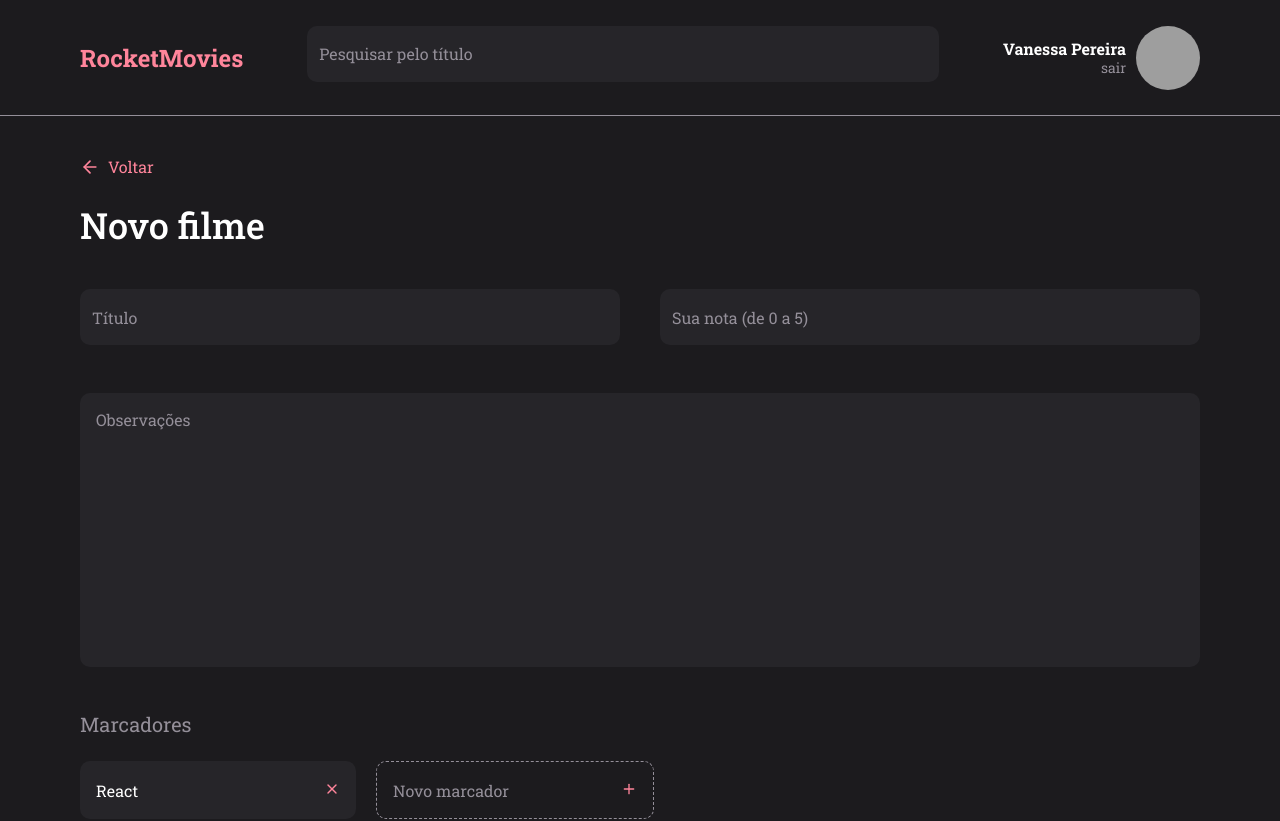
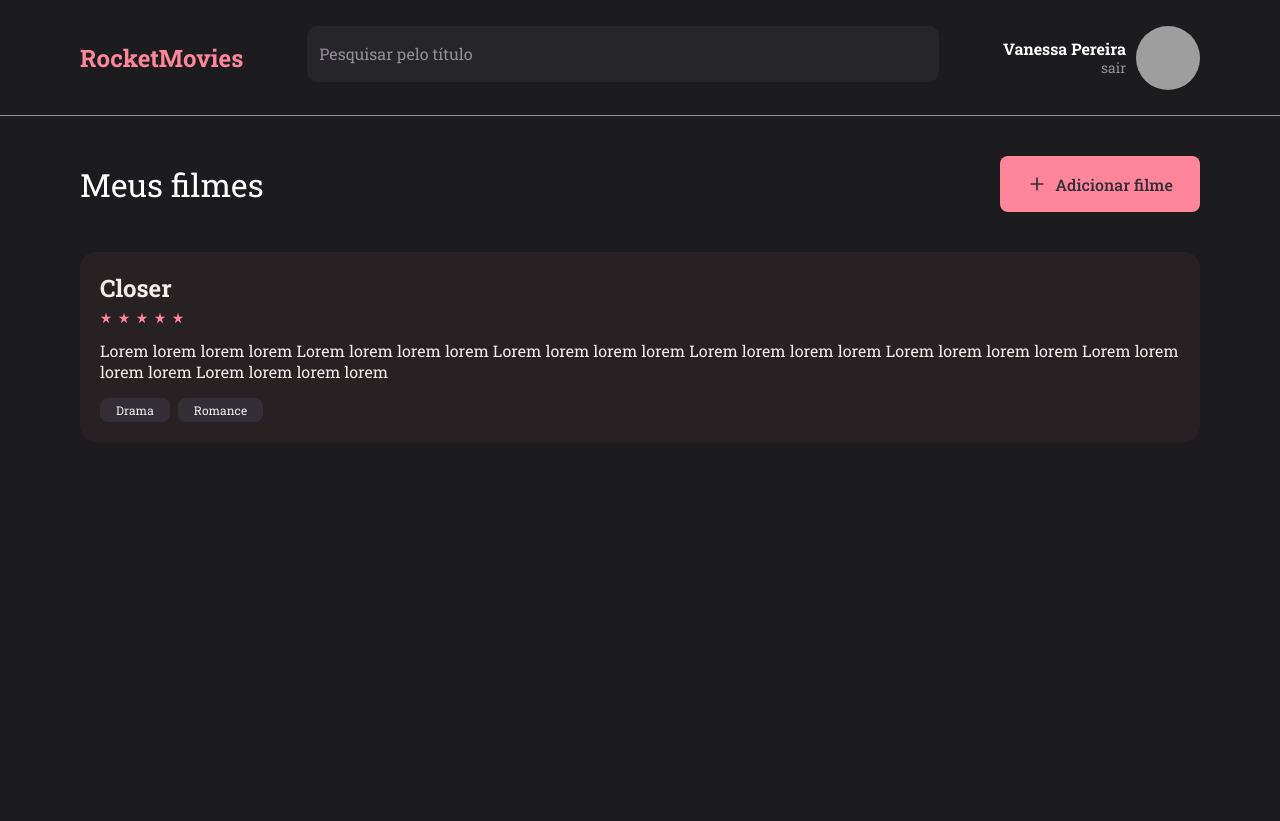
Before and after one commit to vnspereira11/app-rocketmovies-frontend, a React (Vite) app: page / in a window 1280 px wide. Shown: the top 821 px of the page. After the commit the page ends 800 px from the top, so only its background shows below. Built offline with nearby package versions, Linux system fonts and the light colour scheme; grey boxes are pictures that could not be loaded.

Commit message:
Add Home and Note component

```diff
--- a/src/components/ButtonText/styles.js
+++ b/src/components/ButtonText/styles.js
@@ -1,7 +1,7 @@
 import styled from "styled-components";
 
 export const Container = styled.button`
-
+    width: 20rem;
     height: 5.6rem;
 
     background-color: ${({ theme }) => theme.COLORS.PINK};
@@ -15,6 +15,7 @@ export const Container = styled.button`
     padding: 0 1.6rem;
 
     display: flex;
+    justify-content: center;
     align-items: center;
     gap: 0.8rem;
 
--- /dev/null
+++ b/src/components/Note/index.jsx
@@ -0,0 +1,22 @@
+import { Container } from "./styles";
+
+import { Rating } from "../Rating";
+import { Tag } from "../Tag";
+
+export function Note({ data, ...rest }) {
+  return (
+    <Container {...rest}>
+      <h1>{data.title}</h1>
+      <Rating grade={data.rating} isBigSize={false}/>
+      <p>{data.description}</p>
+      {
+        data.tags &&
+          <footer>
+            {
+              data.tags.map(tag => <Tag key={tag.id} title={tag.name} />)
+            }
+          </footer>
+      }
+    </Container>
+  );
+};
--- /dev/null
+++ b/src/components/Note/styles.js
@@ -0,0 +1,35 @@
+import styled from "styled-components";
+
+export const Container = styled.button`
+    width: 100%;
+    background-color: ${({ theme }) => theme.COLORS.BACKGROUND_700};
+
+    border: none;
+    border-radius: 1.6rem;
+
+    padding: 2rem;
+    margin-bottom: 2.4rem;
+
+    > h1 {
+        flex: 1;
+        text-align: left;
+        font-size: 2.4rem;
+        font-weight: 700;
+        color: ${({ theme }) => theme.COLORS.PINK_LIGHT};
+        margin-bottom: 0.8rem;
+
+    }
+
+    > p {
+        text-align: left;
+        font-size: 1.6rem;
+        color: ${({ theme }) => theme.COLORS.PINK_LIGHT};
+        margin-top: 1.6rem;
+    }
+
+    > footer {
+        width: 100%;
+        display: flex;
+        margin-top: 1.6rem;
+    }
+`;
--- a/src/components/Tag/styles.js
+++ b/src/components/Tag/styles.js
@@ -7,6 +7,7 @@ export const Container = styled.span`
     background-color: ${({ theme }) => theme.COLORS.GRAY};
     border-radius: 0.8rem;
 
+    color: ${({ theme }) => theme.COLORS.PINK_LIGHT};
     font-size: 1.2rem;
     line-height: 1.4rem;
     text-align: center;
--- a/src/main.jsx
+++ b/src/main.jsx
@@ -5,13 +5,13 @@ import GlobalStyles from "./styles/global";
 import { ThemeProvider } from "styled-components";
 import theme from "./styles/theme";
 
-import { New } from "./pages/New";
+import { Home } from "./pages/Home";
 
 ReactDOM.createRoot(document.getElementById('root')).render(
   <React.StrictMode>
     <ThemeProvider theme={theme}>
       <GlobalStyles />
-      <New />
+      <Home />
     </ThemeProvider>
   </React.StrictMode>
 )
--- /dev/null
+++ b/src/pages/Home/index.jsx
@@ -0,0 +1,37 @@
+import { FiPlus } from "react-icons/fi";
+import { Container, Content } from "./styles";
+
+import { Header } from "../../components/Header";
+import { Input } from "../../components/Input";
+import { ButtonText } from "../../components/ButtonText";
+import { Note } from "../../components/Note";
+
+export function Home() {
+  return (
+    <Container>
+      <Header>
+        <Input placeholder="Pesquisar pelo título" />
+      </Header>
+      <main>
+        <Content>
+          <header>
+            <h1>Meus filmes</h1>
+            <ButtonText icon={FiPlus} title="Adicionar filme"/>
+          </header>
+					<div className="notes">
+						<Note data={{
+							title: "Closer",
+							rating: "5",
+							description: "Lorem lorem lorem lorem Lorem lorem lorem lorem Lorem lorem lorem lorem Lorem lorem lorem lorem Lorem lorem lorem lorem Lorem lorem lorem lorem Lorem lorem lorem lorem",
+							tags: [
+								{id: "1", name: "Drama"},
+								{id: "2", name: "Romance"},
+							]
+						}}
+						/>
+					</div>
+        </Content>
+      </main>
+      </Container>
+    );
+};
--- /dev/null
+++ b/src/pages/Home/styles.js
@@ -0,0 +1,48 @@
+import styled from "styled-components";
+
+export const Container = styled.div`
+    width: 100%;
+    height: 100vh;
+
+    display: grid;
+    grid-template-rows: 11.6rem auto;
+    grid-template-areas:
+    "header"
+    "content";
+
+    > main {
+        grid-area: content;
+        overflow-y: auto;
+        padding: 0 2rem;
+    }
+
+    main::-webkit-scrollbar {
+        width: 0.8rem;
+    }
+
+    main::-webkit-scrollbar-thumb {
+        background-color: ${({ theme }) => theme.COLORS.PINK};
+        border-radius: 0.8rem;
+        width: 0.8rem;
+    }
+`;
+
+export const Content = styled.div`
+    max-width: 112rem;
+    margin: 0 auto;
+
+    display: flex;
+    flex-direction: column;
+
+    > header {
+        margin: 4rem 0;
+        display: flex;
+        justify-content: space-between;
+        align-items: center;
+
+        > h1 {
+            font-size: 3.2rem;
+            font-weight: 400;
+        }
+    }
+`;
--- a/src/pages/New/styles.js
+++ b/src/pages/New/styles.js
@@ -9,6 +9,21 @@ export const Container = styled.div`
     grid-template-areas:
     "header"
     "content";
+
+    > main {
+        grid-area: content;
+        overflow-y: auto;
+    }
+
+    main::-webkit-scrollbar {
+        width: 0.8rem;
+    }
+
+    main::-webkit-scrollbar-thumb {
+        background-color: ${({ theme }) => theme.COLORS.PINK};
+        border-radius: 0.8rem;
+        width: 0.8rem;
+    }
 
     .tags {
         display: flex;
```
Also changed, not shown: src/pages/Details/index.jsx (line endings or trailing spaces).
